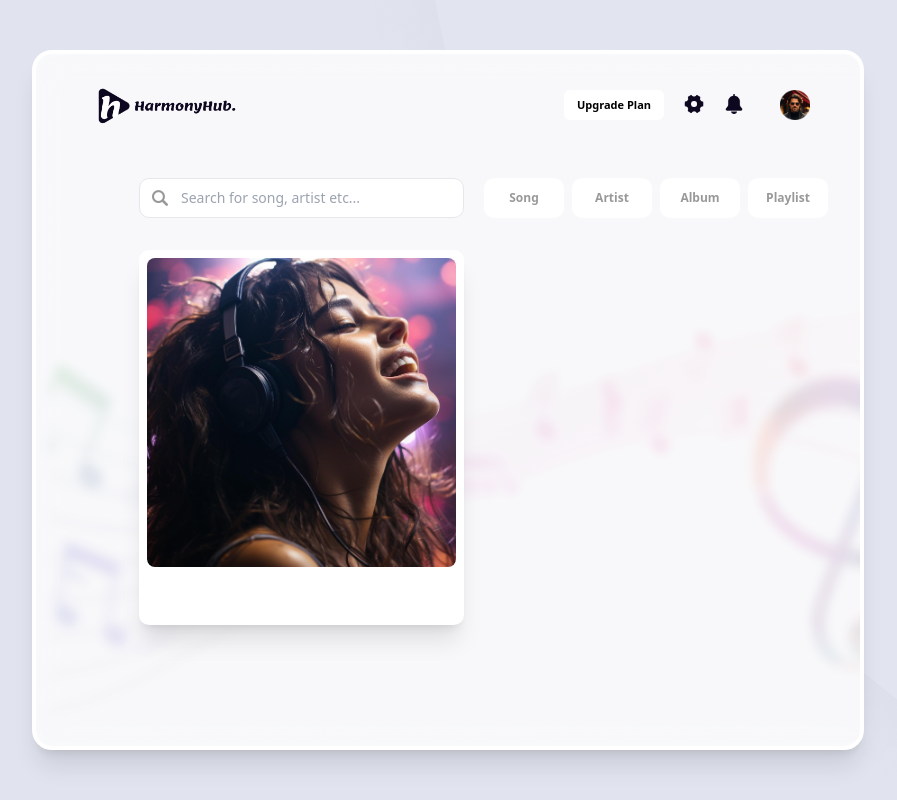
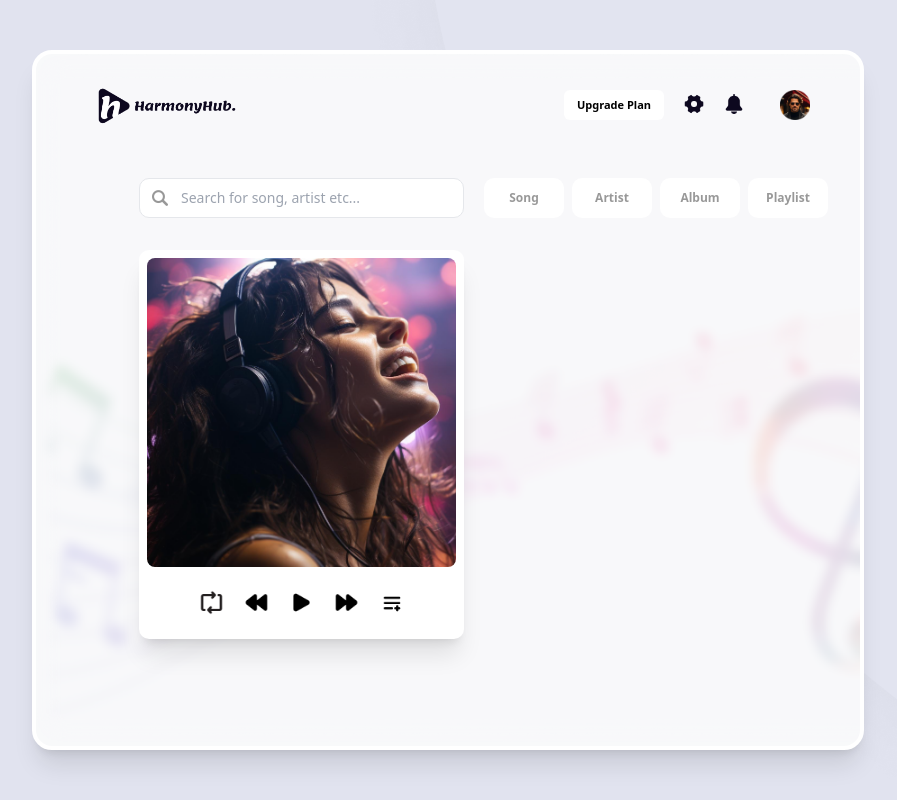
Before and after one commit to ushanwk/HarmonyHub, a React (Create React App) app: page / in a window 1280 px wide. Shown: the whole page, without its empty margins (192-1089 px from the left). Built offline with nearby package versions, Linux system fonts and the light colour scheme.

Commit message:
song banner creating

```diff
--- a/src/assets/components/PlayingNowBanner.jsx
+++ b/src/assets/components/PlayingNowBanner.jsx
@@ -1,10 +1,23 @@
 import songBanner from '../image/SongBanner.png';
+import playIcon from '../image/Play.png';
+import nextIcon from '../image/Next.png';
+import backIcon from '../image/Back.png';
+import shuffleIcon from '../image/Shuffle.png';
+import listIcon from '../image/List.png';
 
 export function PlayingNowBanner() {
     return (
         <div>
-            <div className="w-[325px] h-[375px] bg-white rounded-[10px] shadow-xl p-2 flex-col">
+            <div className="w-[325px] bg-white rounded-[10px] shadow-xl p-2 flex-col max-xl:w-full">
                 <img src={songBanner} className="rounded-[8px]" />
+
+                <div className="h-14 w-full mt-2 flex justify-center items-center gap-5">
+                    <img src={shuffleIcon} className="w-[25px]"/>
+                    <img src={nextIcon} className="w-[25px] rotate-180"/>
+                    <img src={playIcon} className="w-[25px]"/>
+                    <img src={backIcon} className="w-[25px]"/>
+                    <img src={listIcon} className="w-[25px]"/>
+                </div>
             </div>
         </div>
     )
```
